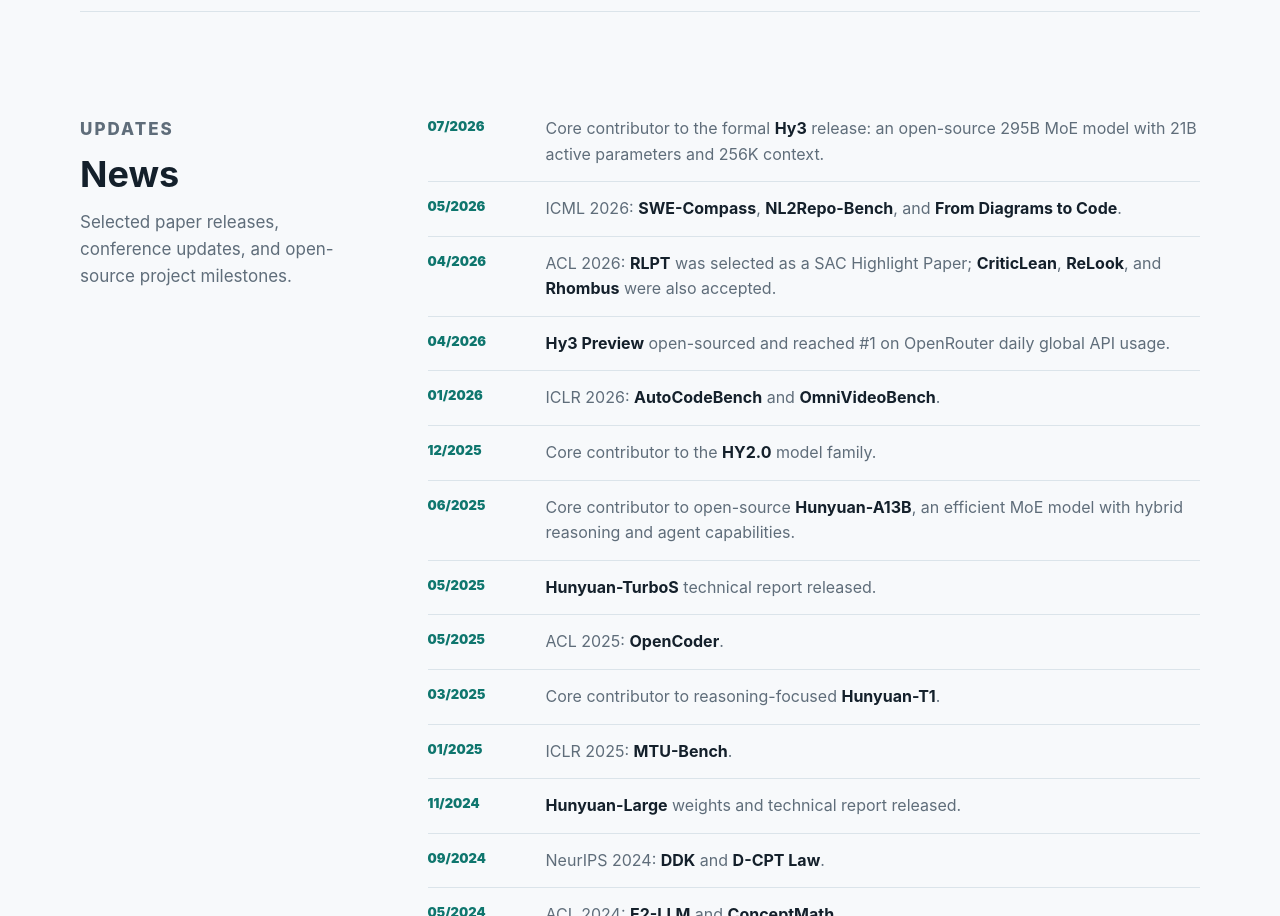
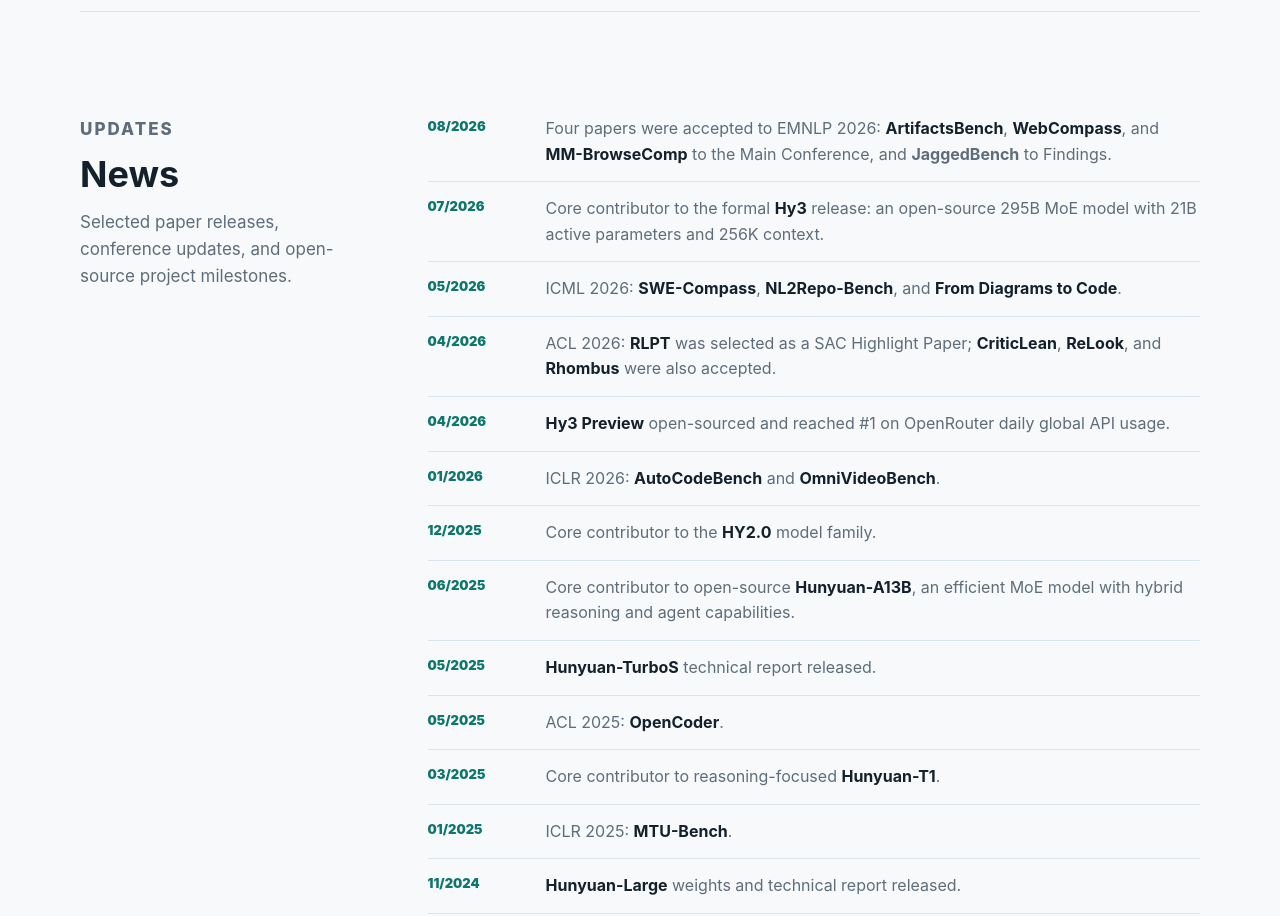
Before and after one commit to xxzcc/xxzcc.github.io, a plain HTML site: page index.html in a window 1280 px wide. Shown: the part 2269-3185 px from the top of the page. Drawn offline with Linux system fonts and the light colour scheme; some packages are replaced by stand-ins of ours; a script that the page names is missing.

Commit message:
Add EMNLP 2026 acceptances to news

```diff
--- a/index.html
+++ b/index.html
@@ -319,6 +319,10 @@
         </div>
 
         <ol class="news-list">
+          <li>
+            <time datetime="2026-08">08/2026</time>
+            <p>Four papers were accepted to EMNLP 2026: <a href="#paper-artifactsbench"><strong>ArtifactsBench</strong></a>, <a href="#paper-webcompass"><strong>WebCompass</strong></a>, and <a href="#paper-mm-browsecomp"><strong>MM-BrowseComp</strong></a> to the Main Conference, and <strong>JaggedBench</strong> to Findings.</p>
+          </li>
           <li>
             <time datetime="2026-07">07/2026</time>
             <p>Core contributor to the formal <a href="#model-hy3-preview"><strong>Hy3</strong></a> release: an open-source 295B MoE model with 21B active parameters and 256K context.</p>
--- a/sitemap.xml
+++ b/sitemap.xml
@@ -2,7 +2,7 @@
 <urlset xmlns="http://www.sitemaps.org/schemas/sitemap/0.9">
   <url>
     <loc>https://xxzcc.github.io/</loc>
-    <lastmod>2026-08-18</lastmod>
+    <lastmod>2026-08-26</lastmod>
     <changefreq>weekly</changefreq>
     <priority>1.0</priority>
   </url>
```
